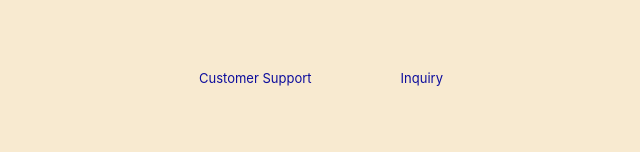
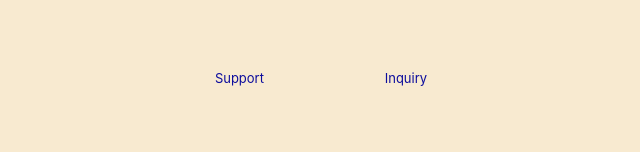
Before and after one commit to ddcroft73/life-package-fe, a React (Create React App) app: page /nope in a window 1280 px wide. Shown: the part 374-526 px from the top of the page, without its empty margins (319-959 px from the left). Built offline with nearby package versions, Linux system fonts and the light colour scheme.

Commit message:
Pushing to laptop...

```diff
--- a/src/components/NotAuthorized.js
+++ b/src/components/NotAuthorized.js
@@ -6,7 +6,7 @@ import Footer from "./elements/Footer.js";
 import React , {useEffect, useState} from 'react';
 
 const linkData = {
-    textOne: "Customer Support",
+    textOne: "Support",
     pathOne: "/support",
     textTwo: "Inquiry",
     pathTwo: "/user-feedback"
```
